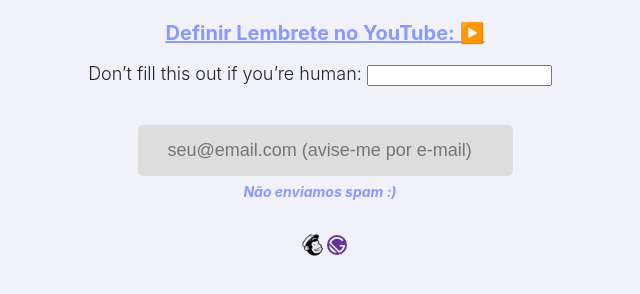
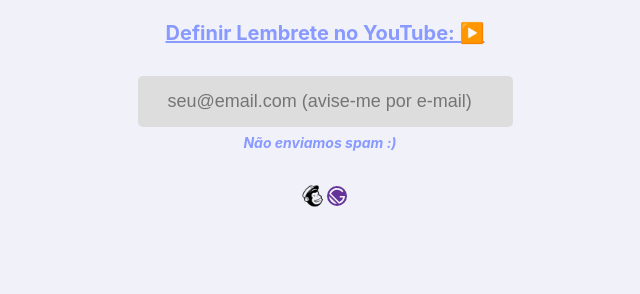
Before and after one commit to miltonbolonha/autismo-tech-alert, a Gatsby site: page / in a window 1280 px wide. Shown: the part 222-516 px from the top of the page, without its empty margins (320-960 px from the left). Built offline with nearby package versions, Linux system fonts and the light colour scheme; Gatsby itself is replaced by a stand-in of ours.

Commit message:
fix hidden honeypot

```diff
--- a/src/pages/index.js
+++ b/src/pages/index.js
@@ -190,7 +190,7 @@
           onSubmit={e => handleSubmit(e, email, honey)}
           noValidate
         >
-          <p className='hidden2'>
+          <p className='hidden'>
             <label>
               Don’t fill this out if you’re human:{" "}
               <input
```
